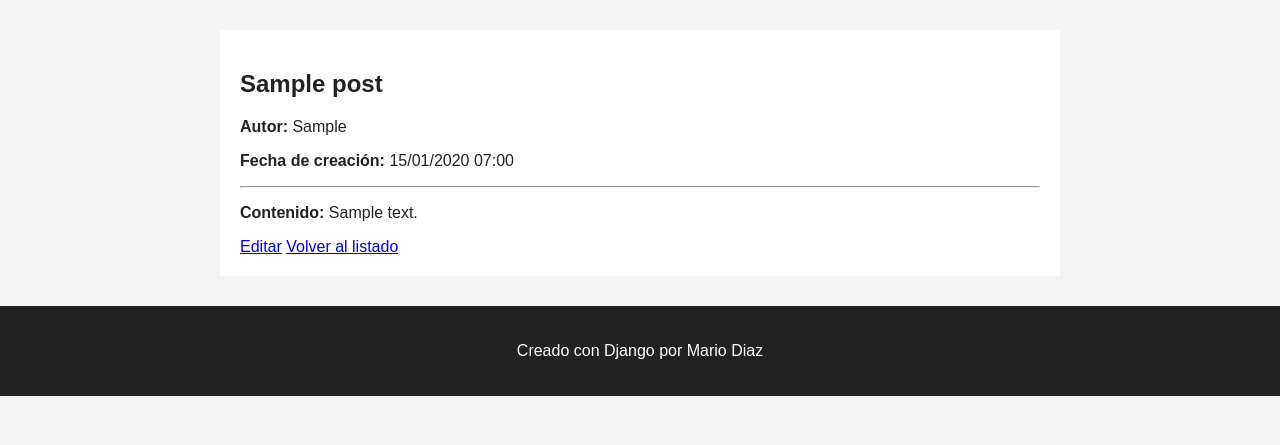
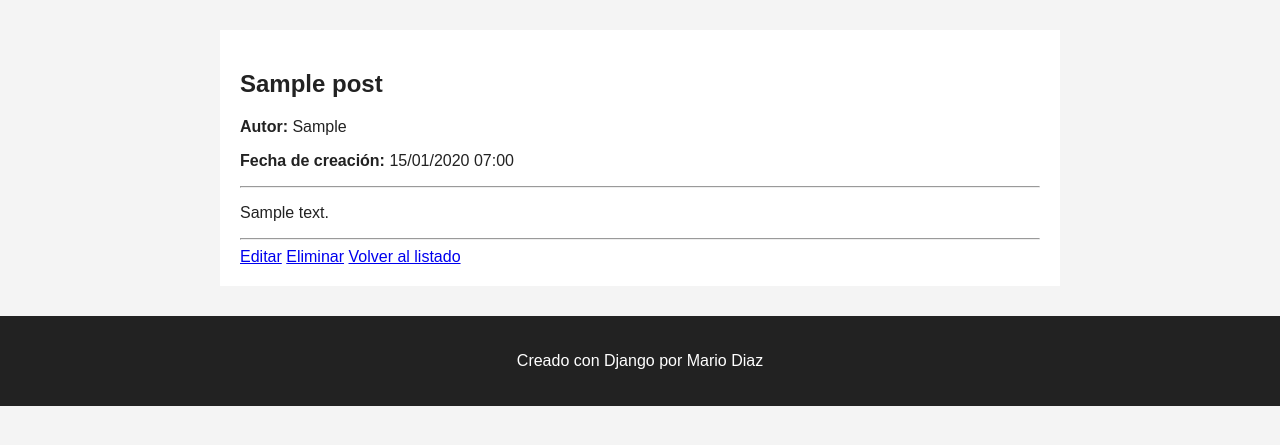
Before and after one commit to mariodiaz1375/django_blog_project, a Django app: a page that uses posts/templates/posts/detalle_post.html in a window 1280 px wide. Shown: the part 105-550 px from the top of the page. Run offline with Django 5.2, Linux system fonts and the light colour scheme; tables that the repository leaves empty hold one stand-in row (values such as "Sample post").

Commit message:
se agrego funcionalidad para elimiar posts

```diff
--- a/posts/templates/posts/detalle_post.html
+++ b/posts/templates/posts/detalle_post.html
@@ -6,8 +6,10 @@
         <p><strong>Autor:</strong> {{ post.autor }}</p>
         <p><strong>Fecha de creación:</strong> {{ post.fecha_creacion|date:"d/m/Y H:i" }}</p>
         <hr />
-        <p><strong>Contenido:</strong> {{ post.contenido }}</p>
+            <p>{{ post.contenido }}</p>
+        <hr />
     </article>
     <a href="{% url 'editar_post' post.slug %}">Editar</a>
+    <a href="{% url 'eliminar_post' post.slug %}">Eliminar</a>
     <a href="{% url 'lista_posts' %}">Volver al listado</a>
 {% endblock %}
--- a/posts/templates/posts/post_form.html
+++ b/posts/templates/posts/post_form.html
@@ -27,4 +27,5 @@
         </div>
         <button type="submit">{{ texto_boton }}</button>
     </form>
+    <a href="{% url 'detalle_post' post.slug %}">Cancelar</a>
 {% endblock %}
--- a/posts/urls.py
+++ b/posts/urls.py
@@ -9,4 +9,5 @@ urlpatterns = [
     path("posts/<slug:slug>/editar/", views.editar_post, name="editar_post"),
     # path("posts/<int:post_id>/", views.detalle_post, name="detalle_post"),
     path("posts/<slug:slug>/", views.detalle_post, name="detalle_post"),
+    path("posts/<slug:slug>/eliminar/", views.eliminar_post, name="eliminar_post"),
 ]
--- a/posts/views.py
+++ b/posts/views.py
@@ -83,3 +83,13 @@ def editar_post(request, slug):
         "titulo_pagina": "Editar post",
         "texto_boton": "Guardar cambios"
     })
+
+def eliminar_post(request, slug):
+
+    post = get_object_or_404(Post, slug=slug)
+
+    if request.method == 'POST':
+        post.delete()
+        return redirect('lista_posts')
+
+    return render(request, 'posts/confirm_delete_post.html', {'post': post})
```
Also changed, not shown: posts/templates/posts/confirm_delete_post.html (added, +7 -0 lines).
